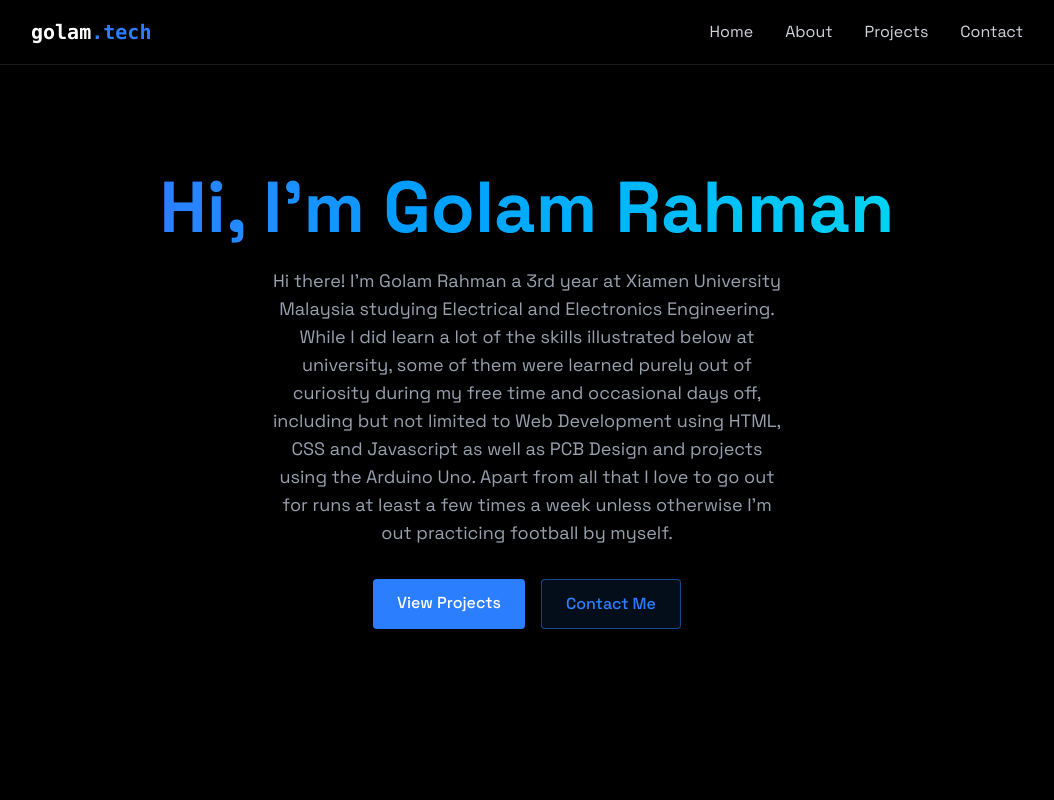
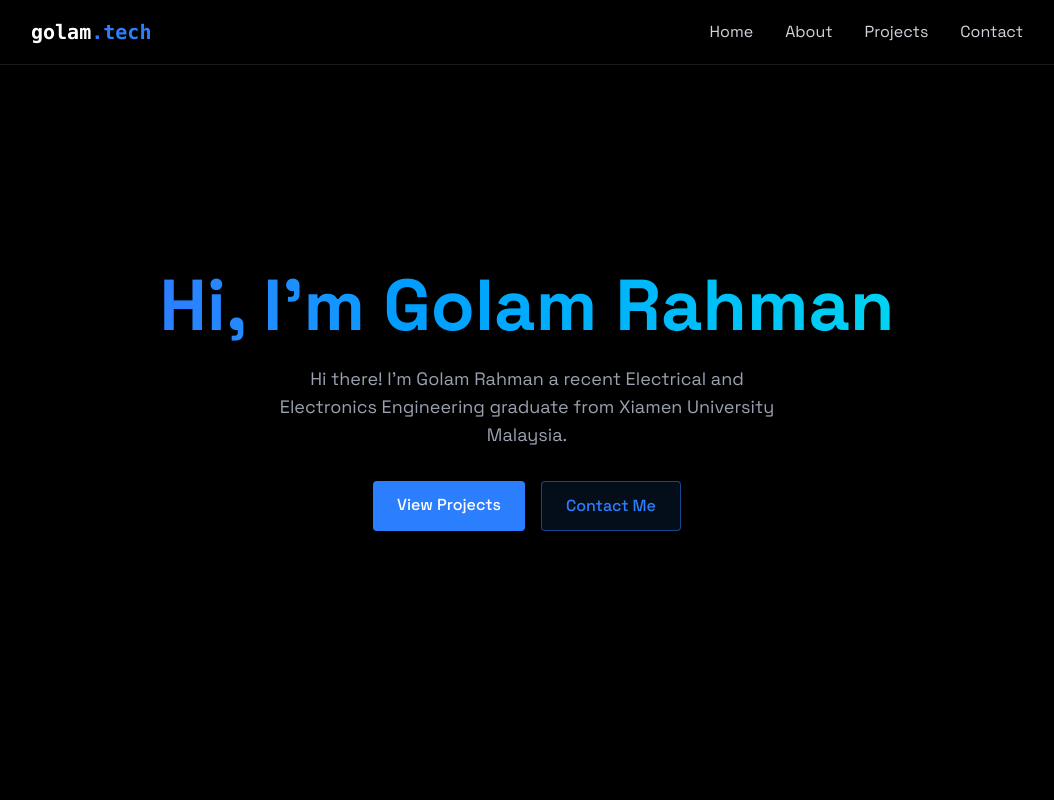
Before and after one commit to IKIGA-I/my-portfolio-01, a React (Vite) app in the folder my-portfolio/: page / in a window 1280 px wide. Shown: the top 800 px of the page, without its empty margins (113-1167 px from the left). Built offline with nearby package versions, Linux system fonts and the light colour scheme.

Commit message:
updated home description

```diff
--- a/my-portfolio/src/components/sections/Home.jsx
+++ b/my-portfolio/src/components/sections/Home.jsx
@@ -13,8 +13,7 @@ export const Home = () => {
                 </h1>
 
                 <p className="text-gray-400 text-lg mb-8 max-w-lg mx-auto">
-                Hi there! I'm Golam Rahman a 3rd year at Xiamen University Malaysia studying Electrical and Electronics Engineering. While I did learn a lot of the skills illustrated below at university, some of them were learned purely out of curiosity during my free time and occasional days off, including but not limited to Web Development using HTML, CSS and Javascript as well as PCB Design and projects using the Arduino Uno.
-                Apart from all that I love to go out for runs at least a few times a week unless otherwise I'm out practicing football by myself.
+                Hi there! I'm Golam Rahman a recent Electrical and Electronics Engineering graduate from Xiamen University Malaysia.
                 </p>
                 <div className="flex justify-center space-x-4">
                     <a
```
